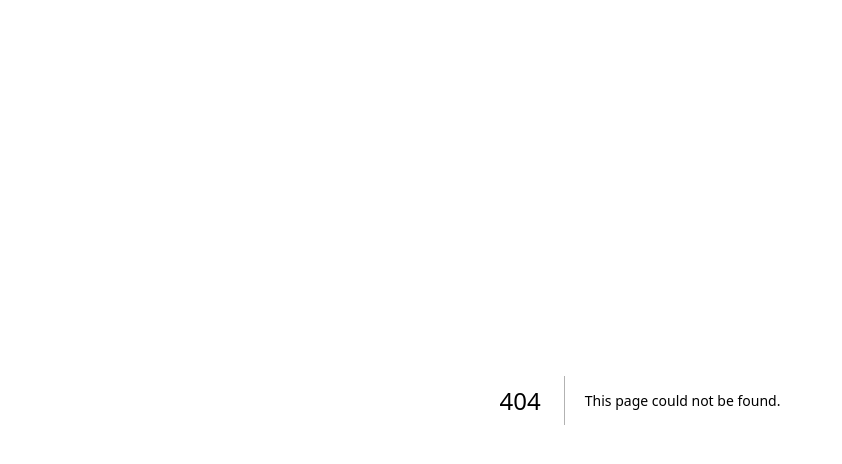
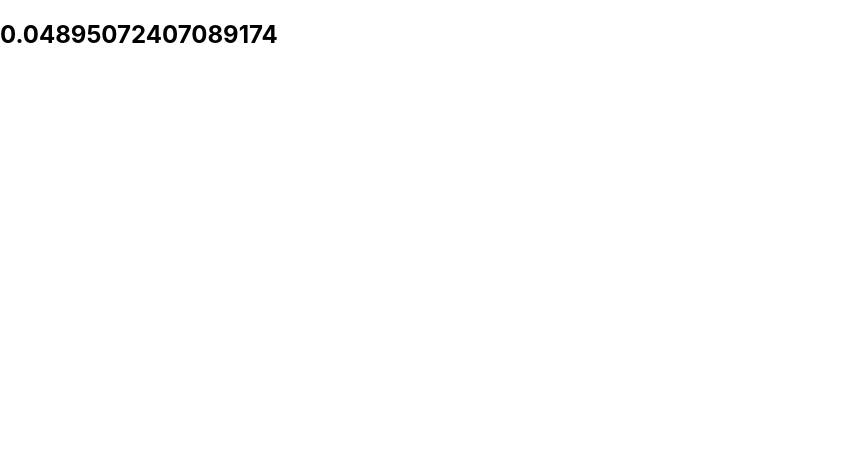
Before and after one commit to Aleydon/NextJs-Basics, a Next.js app: page /static in a window 1280 px wide. Before the commit this address had no page. Shown: the top 464 px of the page, without its empty margins (0-842 px from the left). Built offline with nearby package versions, Linux system fonts and the light colour scheme.

Commit message:
ADD: Static Page

```diff
--- /dev/null
+++ b/src/pages/static.jsx
@@ -0,0 +1,16 @@
+/* eslint-disable react/prop-types */
+export function getStaticProps() {
+	return {
+		props: {
+			numbers: Math.random()
+		}
+	};
+}
+
+export default function Static(props) {
+	return (
+		<div>
+			<h2> {props.numbers}</h2>
+		</div>
+	);
+}
```
